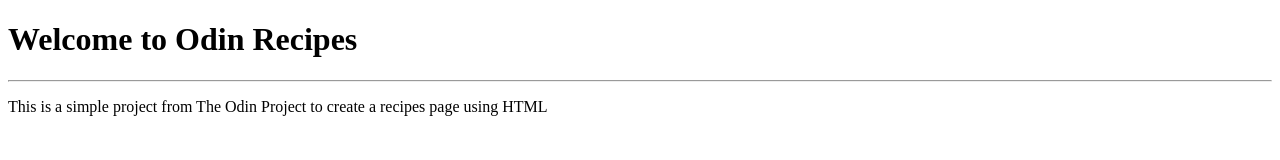
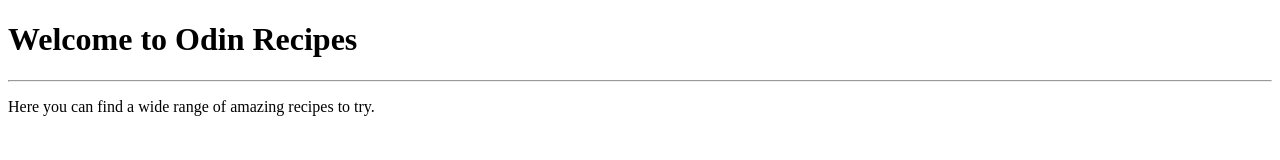
Before and after one commit to techvio-dev/odin-recipes, a plain HTML site: page index.html in a window 1280 px wide. Drawn offline with Linux system fonts and the light colour scheme.

Commit message:
Update index.html

```diff
--- a/index.html
+++ b/index.html
@@ -3,11 +3,12 @@
 <head>
     <meta charset="UTF-8">
     <meta name="viewport" content="width=device-width, initial-scale=1.0">
+    <link rel="stylesheet" href="styles.css">
     <title>Odin Recipes</title>
 </head>
 <body>
     <h1>Welcome to Odin Recipes</h1>
     <hr>
-    <p>This is a simple project from The Odin Project to create a recipes page using HTML</p>
+    <p>Here you can find a wide range of amazing recipes to try.</p>
 </body>
 </html>
```
